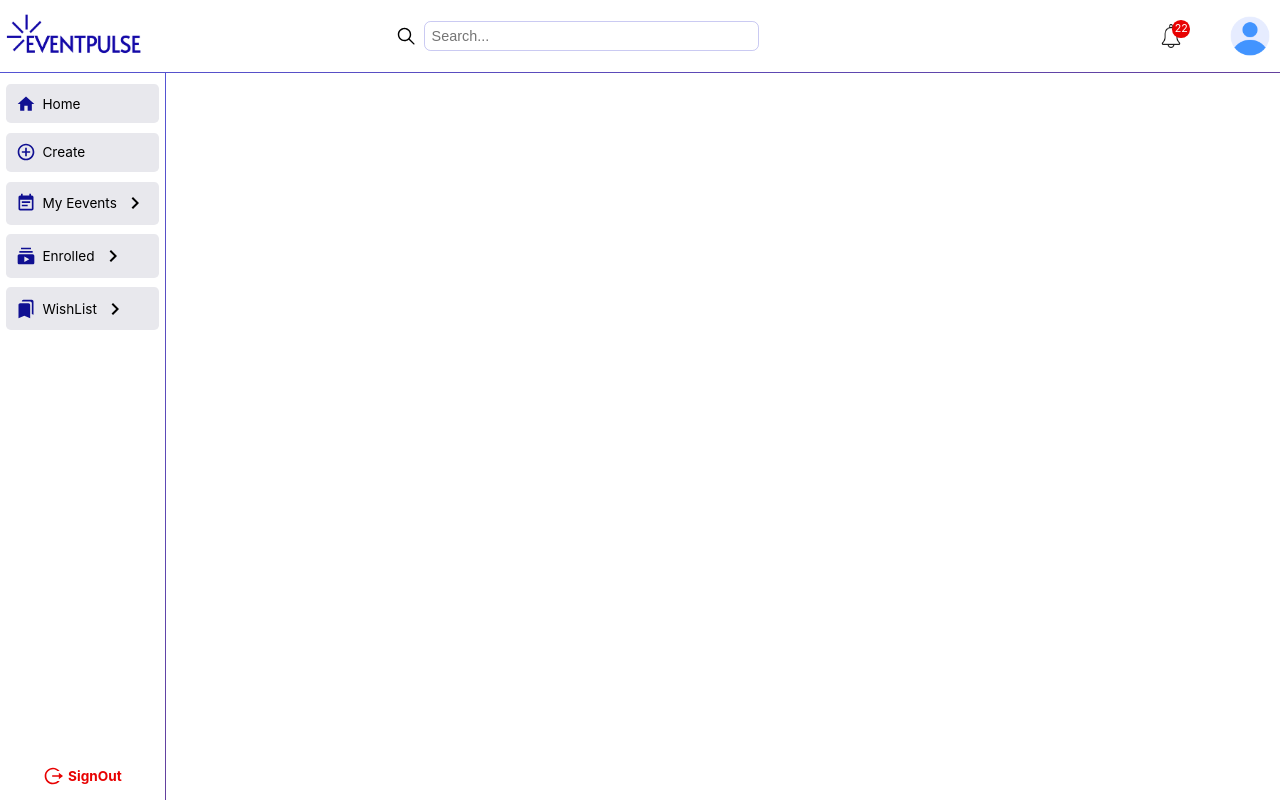
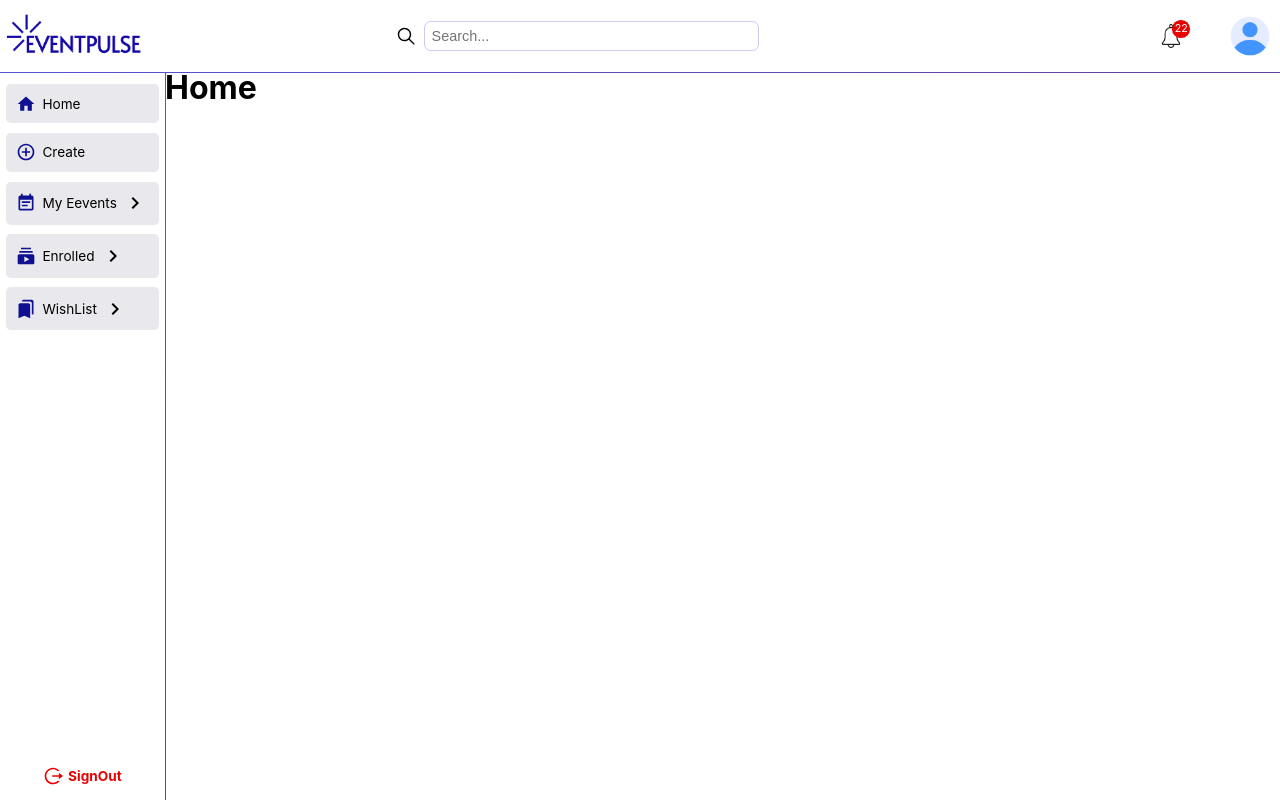
Before and after one commit to imesh-madushan/iwb360-davinci-crew, a React (Create React App) app in the folder frontend/: page / in a window 1280 px wide. Built offline with nearby package versions, Linux system fonts and the light colour scheme.

Commit message:
routes modified
--margin and padding set to 0 in index.css

```diff
--- /dev/null
+++ b/frontend/src/App.css
@@ -0,0 +1,7 @@
+.mainbody{
+    position: relative;
+    top: 68px;
+    left: 165px;
+    width: calc(100% - 165px);
+    height: calc(100vh - 68px);
+}
--- a/frontend/src/App.js
+++ b/frontend/src/App.js
@@ -9,6 +9,7 @@ import NavBarAfterAuth from './components/navBarAfterAuth/navBarAfterAuth';
 import SideBar from './components/sideBar/sideBar';
 import CreateEvent from './pages/createEvent/createEvent';
 import NotFound from './pages/notFound/notFound';
+import './App.css';
 
 function App() {
   const [authenticated, setAuthenticated] = useState(true);
@@ -26,11 +27,13 @@ function App() {
         <>
           <NavBarAfterAuth />
           <SideBar />
-          <Routes>
-            <Route path="/" element={<Home />} />
-            <Route path="/create" element={<CreateEvent />} />
-            <Route path="/*" element={<NotFound />} />
-          </Routes>
+          <div className="mainbody">
+            <Routes>
+              <Route path="/" element={<Home />} />
+              <Route path="/create" element={<CreateEvent />} />
+              <Route path="/*" element={<NotFound />} />
+            </Routes>
+          </div>
         </>
       ) : (
         <>
--- a/frontend/src/index.css
+++ b/frontend/src/index.css
@@ -1,3 +1,8 @@
+*{
+  margin: 0;
+  padding: 0;
+}
+
 body {
   margin: 0;
   font-family: -apple-system, BlinkMacSystemFont, 'Poppins', 'Roboto', 'Oxygen',
```
